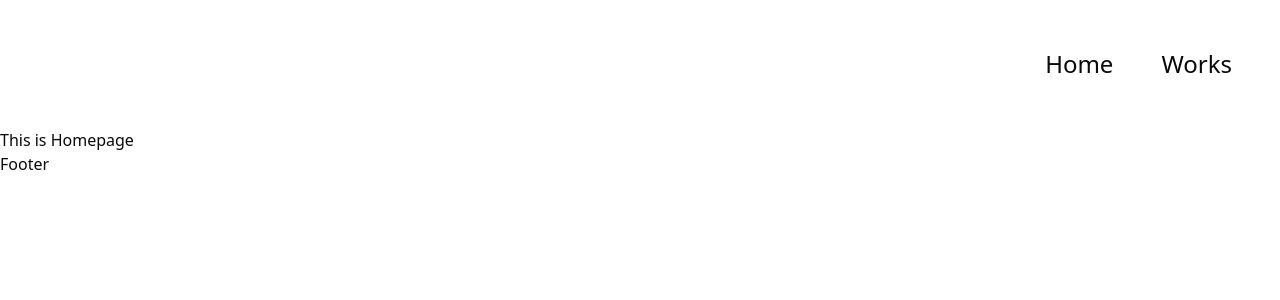
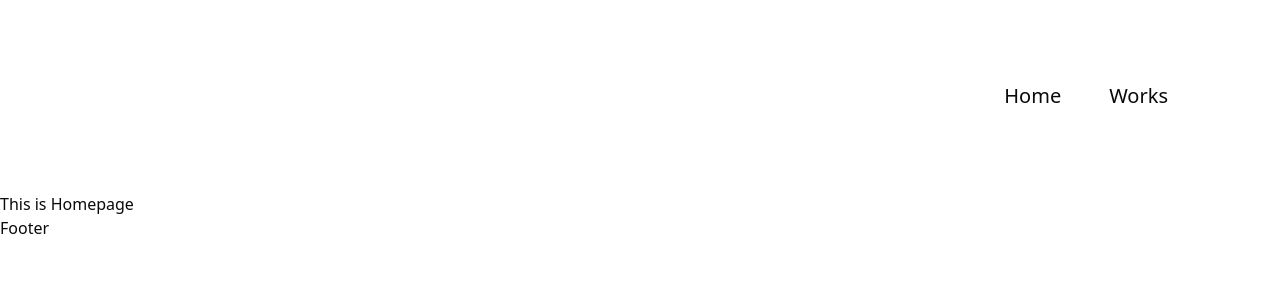
Before and after one commit to Adicondro/733Visual-Portfolio-1, a React (Vite) app: page / in a window 1280 px wide. Shown: the top 300 px of the page. Built offline with nearby package versions, Linux system fonts and the light colour scheme.

Commit message:
Fixing navbar padding and height

```diff
--- a/src/components/Header.jsx
+++ b/src/components/Header.jsx
@@ -6,7 +6,7 @@ const Header = () => {
   return (
     <div>
         {/* Navbar Box */}
-      <header className='flex flex-row-reverse items-center h-32 p-8 space-x-4'>
+      <header className='flex flex-row-reverse items-center h-32 p-24 space-x-4'>
 
         {/* Organize Navbar Item */}
 
@@ -14,12 +14,12 @@ const Header = () => {
             <div className='flex space-x-4'>
 
                 <Link to="/">
-                    <Button className="text-2xl" variant="ghost">
+                    <Button className="text-xl" variant="ghost">
                         Home
                     </Button>
                 </Link>
                 <Link to="/about">
-                    <Button className="text-2xl" variant="ghost">
+                    <Button className="text-xl" variant="ghost">
                         Works
                     </Button>
                 </Link>
```
